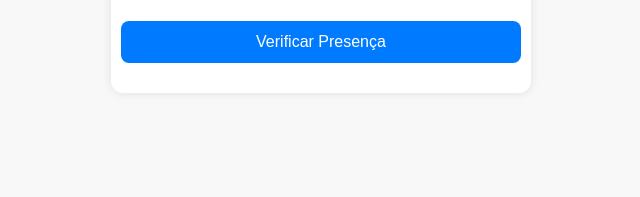
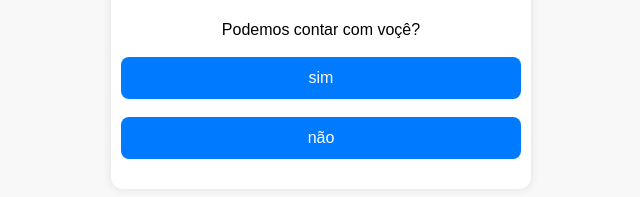
Before and after one commit to miltinho30/meus_60_anos, a plain HTML site: page index.html in a window 1280 px wide. Shown: the part 393-590 px from the top of the page, without its empty margins (319-959 px from the left). Drawn offline with Linux system fonts and the light colour scheme.

Commit message:
Update index.html

```diff
--- a/index.html
+++ b/index.html
@@ -1,3 +1,4 @@
+
 <!DOCTYPE html>
 <html lang="pt-BR">
 <head>
@@ -74,7 +75,8 @@
 <body>
     <div class="container">
         <img src="https://miltinho30.github.io/meus_60_anos/Aniversari.jpg" alt="Convite" onclick="pega()">
-        <button onclick="pega()">Verificar Presença</button>
+        <br> Podemos contar com voçê?<br><br>
+        <button onclick="pega(1)">sim</button><br><br><button onclick="pega(0)">não</button>
         <label id="mm"></label>
     </div>
 
@@ -82,21 +84,29 @@
         const params = new URLSearchParams(window.location.search);
         const id = params.get('id');
 
-        async function pega() {
+        async function pega(param) {
             const label = document.getElementById('mm');
             if (!id) {
                 label.textContent = "ID não fornecido na URL.";
                 return;
             }
 
-            const urll = 'https://servicos.cref18.org.br/home/PegaConvites?id=' + id;
+            const urll = 'https://servicos.cref18.org.br/home/PegaConvites?id=' + id + '&param=' + param;
+            //const urll = 'http://localhost:52713/home/PegaConvites?id=' + id+'&param='+param;
 
             try {
                 const response = await fetch(urll);
                 const data = await response.json();
 
                 if (Array.isArray(data) && data.length > 0) {
-                    label.innerHTML = `${data[0].nome}<br>Acompanhantes: ${data[0].acompanhantes || 'Nenhum'} <br>Você está confirmado!`;
+
+                    if (param == 1) {
+                        label.innerHTML = `${data[0].nome}<br>Acompanhantes: ${data[0].acompanhantes || 'Nenhum'} <br>Você está confirmado!`;
+                        alert('Obrigado por confirmar, estaremos lhe esperando!');
+                    } else if (param == 0) {
+                        label.innerHTML = `${data[0].nome}<br>Acompanhantes: ${data[0].acompanhantes || 'Nenhum'} <br>Seu convite está cancelado!`;
+                        alert('Que pena!\nObrigado por avisar!\nDa proxima vez, quem sabe, né.')
+                    }
                 } else {
                     label.textContent = "Nenhum convite encontrado.";
                 }
```
